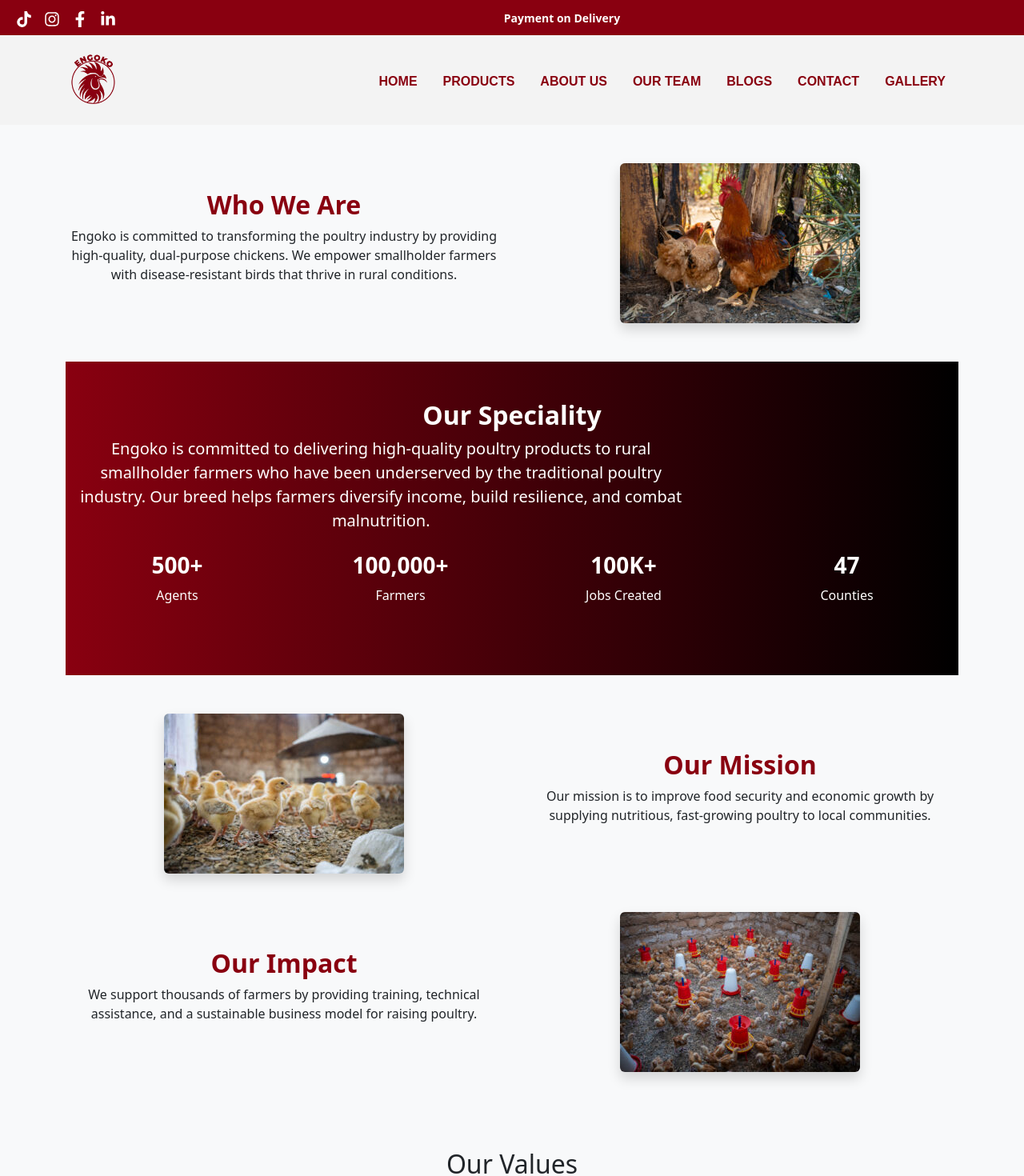
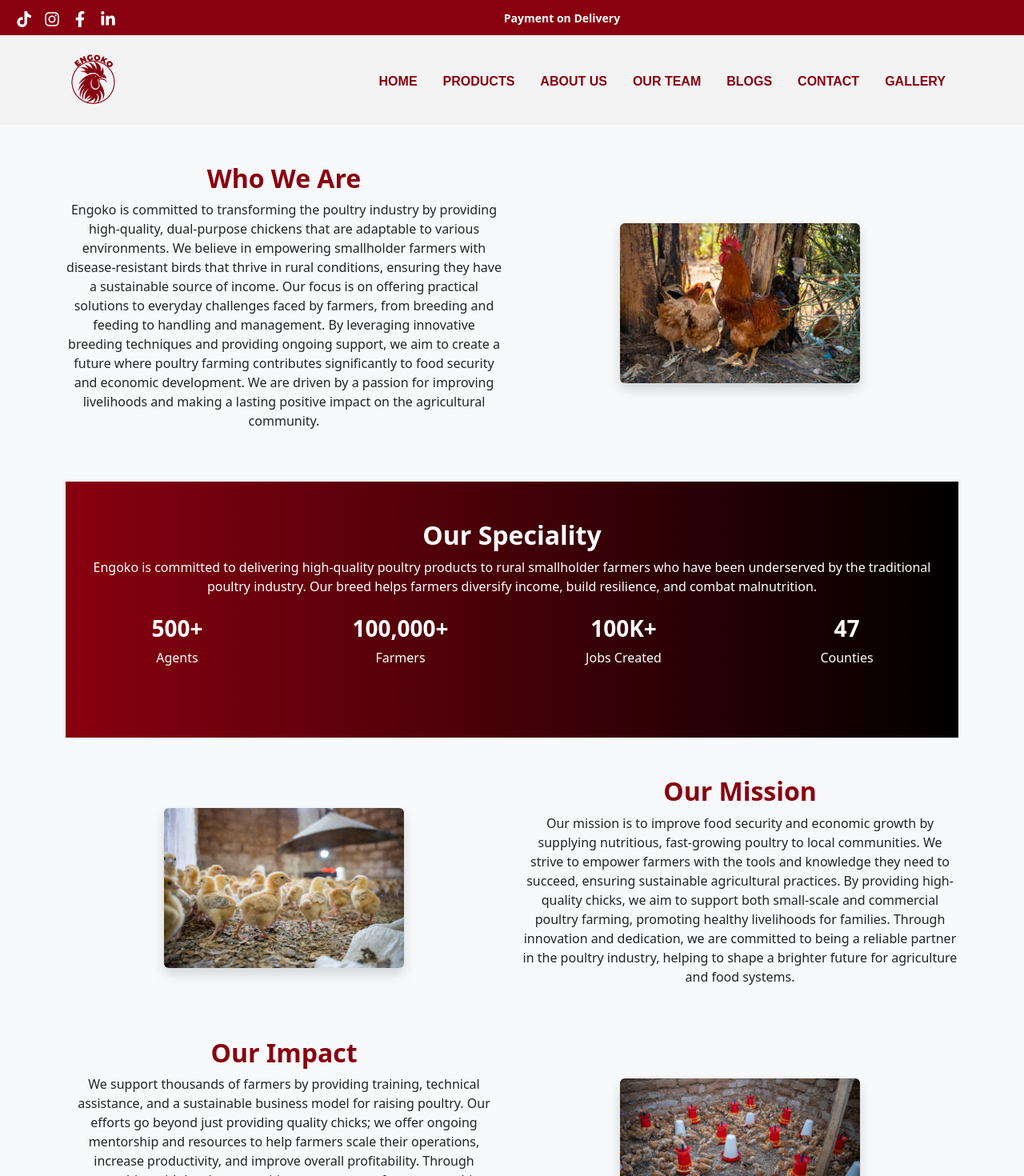
Before and after one commit to DBEST-EZRA/engoko, a React (Create React App) app: page /about in a window 1280 px wide. Shown: the top 1470 px of the page at 80% size. Built offline with nearby package versions, Linux system fonts and the light colour scheme.

Commit message:
updated about us section

```diff
--- a/src/components/About.jsx
+++ b/src/components/About.jsx
@@ -24,9 +24,18 @@
             </h2>
             <p>
               Engoko is committed to transforming the poultry industry by
-              providing high-quality, dual-purpose chickens. We empower
-              smallholder farmers with disease-resistant birds that thrive in
-              rural conditions.
+              providing high-quality, dual-purpose chickens that are adaptable
+              to various environments. We believe in empowering smallholder
+              farmers with disease-resistant birds that thrive in rural
+              conditions, ensuring they have a sustainable source of income. Our
+              focus is on offering practical solutions to everyday challenges
+              faced by farmers, from breeding and feeding to handling and
+              management. By leveraging innovative breeding techniques and
+              providing ongoing support, we aim to create a future where poultry
+              farming contributes significantly to food security and economic
+              development. We are driven by a passion for improving livelihoods
+              and making a lasting positive impact on the agricultural
+              community.
             </p>
           </Col>
           <Col md={6} data-aos="fade-left">
@@ -46,7 +55,7 @@
         >
           <Container>
             <h2 className="fw-bold">Our Speciality</h2>
-            <p className="lead">
+            <p className="">
               Engoko is committed to delivering high-quality poultry products to
               rural smallholder farmers who have been underserved by the
               traditional poultry industry. Our breed helps farmers diversify
@@ -91,6 +100,13 @@
             <p>
               Our mission is to improve food security and economic growth by
               supplying nutritious, fast-growing poultry to local communities.
+              We strive to empower farmers with the tools and knowledge they
+              need to succeed, ensuring sustainable agricultural practices. By
+              providing high-quality chicks, we aim to support both small-scale
+              and commercial poultry farming, promoting healthy livelihoods for
+              families. Through innovation and dedication, we are committed to
+              being a reliable partner in the poultry industry, helping to shape
+              a brighter future for agriculture and food systems.
             </p>
           </Col>
           <Col md={6} data-aos="fade-right">
@@ -111,6 +127,15 @@
             <p>
               We support thousands of farmers by providing training, technical
               assistance, and a sustainable business model for raising poultry.
+              Our efforts go beyond just providing quality chicks; we offer
+              ongoing mentorship and resources to help farmers scale their
+              operations, increase productivity, and improve overall
+              profitability. Through partnerships with local communities, we
+              empower farmers to achieve long-term success, contributing to
+              stronger economies and improved food security. Our commitment to
+              sustainability ensures that our impact is not only immediate, but
+              also enduring, creating a positive ripple effect across rural and
+              urban areas alike.
             </p>
           </Col>
           <Col md={6} data-aos="fade-left">
```
